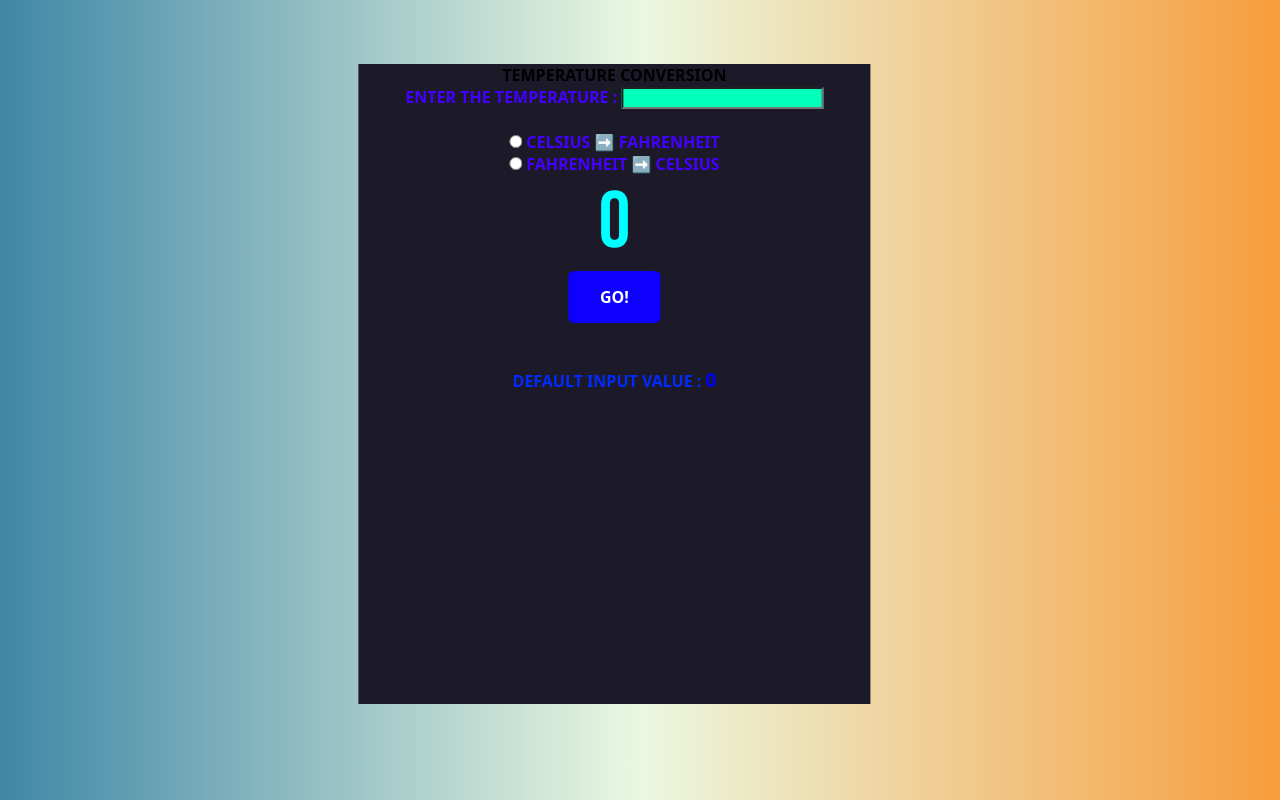
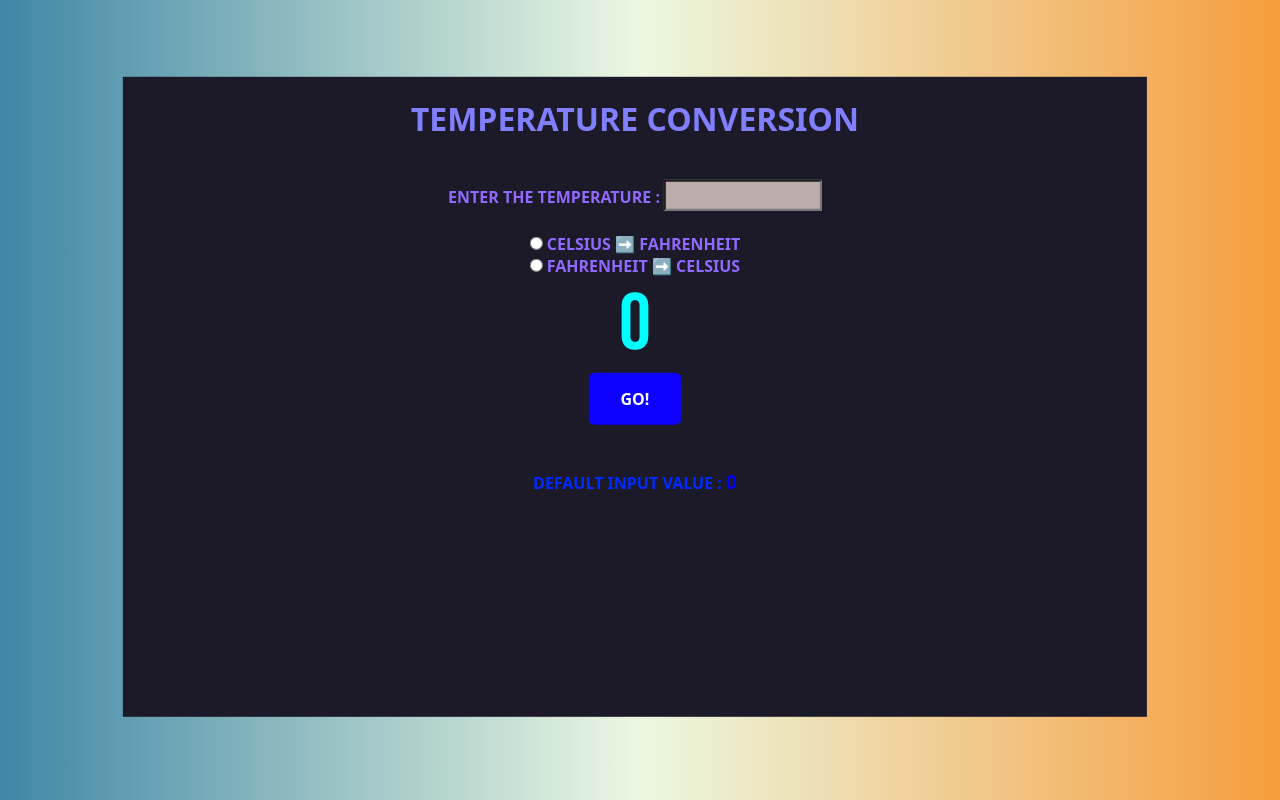
Before and after one commit to suryansh-ad/temperature-conversion, a plain HTML site: page index.html in a window 1280 px wide. Drawn offline with Linux system fonts and the light colour scheme.

Commit message:
Update temp.css

```diff
--- a/temp.css
+++ b/temp.css
@@ -6,7 +6,9 @@
 }
 #input{
     font-weight: 500;
-    background-color: #00ffbb;
+    background-color: #bcacac;
+    width: 8em;
+    font-size: 1.2em;
 
 
 }
@@ -15,27 +17,31 @@
     z-index: 0;
     height: 100vh;
     width: 100vw;
+    align-items: center;
     display: block;
     text-align: center;
     background: linear-gradient(0.25turn, #3f87a6, #ebf8e1, #f69d3c);
     background-size: 100% 100%;
 }
-h1{
-    color: rgb(0, 0, 255);
+.heading{
+
+    color: rgb(128, 128, 255);
     display: block;
+    position: relative;
+    font-size: 2rem;
     text-align: center;
     padding-top: 20px;
     padding-bottom: 40px;
 }
 label {
-    color:  rgb(68, 0, 255);
+    color:  rgb(145, 105, 255);
 }
 #container{
     z-index: 1;
     height: 80vh;
+    width:80vw;
     background: rgb(28, 25, 41);
-    width: 40vw;
-    transform: translate(70%,10%);
+    transform: translate(12%,12%);
 }
 #alert{
     color:  rgb(0, 42, 255);
@@ -50,7 +56,7 @@ h3{
     font-weight: 400;
     font-size: 5rem;
     color: cyan;
-    font-family: "Bebas Neue";
+    font-family:"Bebas Neue";
 }
 #button {
     background-color: #0d00ff;
```
